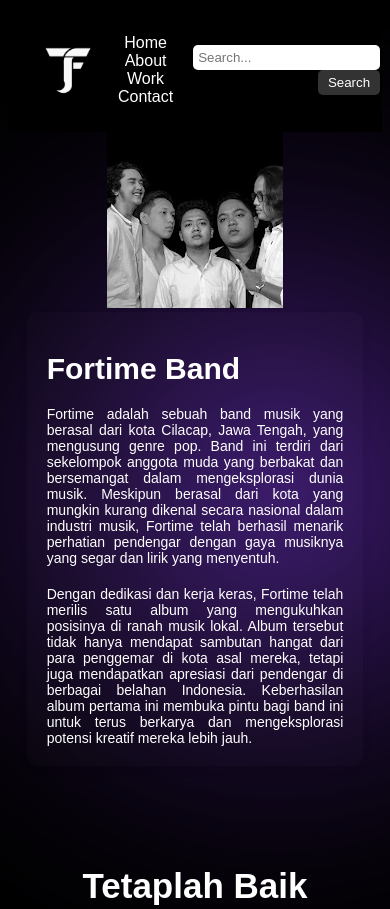
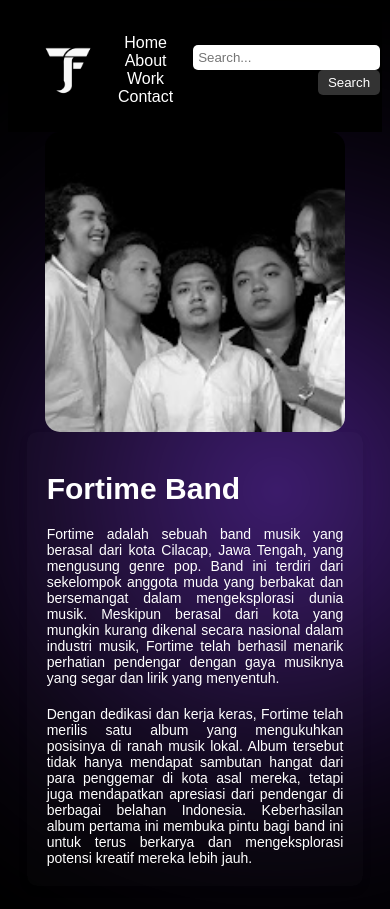
Before and after one commit to abdullahmaajid/Tugas5_20220140157_AbdullahMaajid, a plain HTML site: page index.html in a window 390 px wide. Shown: the top 909 px of the page. Drawn offline with Linux system fonts and the light colour scheme.

Commit message:
Update t5.css

```diff
--- a/t5.css
+++ b/t5.css
@@ -179,6 +179,7 @@ header {
 .overview .gambar img {
     width: 350px; /* Mengatur lebar gambar */
     height: auto; /* Mengatur tinggi gambar agar tetap proporsional */
+    border-radius: 5%; /* Membuat gambar menjadi bundar */
 }
 
 .overview h2,
@@ -373,7 +374,8 @@ header {
     }
 
     .kotak {
-        width: calc(50% - 40px); /* Mengatur lebar kotak menjadi setengah dari lebar layar dengan margin 20px di setiap sisi */
+        height: calc(50% - 50px);
+        width: calc(50% - 50px); /* Mengatur lebar kotak menjadi setengah dari lebar layar dengan margin 20px di setiap sisi */
         margin: 20px; /* Memberikan margin atas dan bawah 20px, dan horizontal otomatis diatur ke tengah */
     }
 
@@ -393,7 +395,13 @@ header {
 
     .overview .gambar img {
         width: 100%; /* Mengisi lebar gambar sesuai dengan lebar layar pada tampilan mobile */
+        height: auto; /* Mengatur tinggi agar proporsional pada tampilan mobile */
+        max-width: 100%; /* Pastikan gambar tidak melebihi lebar layar */
+        min-width: 300px; /* Menetapkan lebar minimum gambar */
+        display: block; /* Pastikan gambar ditampilkan sebagai blok agar tidak ada margin ekstra */
+        margin: 0 auto; /* Pusatkan gambar di dalam kontainer */
     }
+
 
     .overview h2 {
         font-size: 30px; /* Mengurangi ukuran font judul pada tampilan mobile */
```
